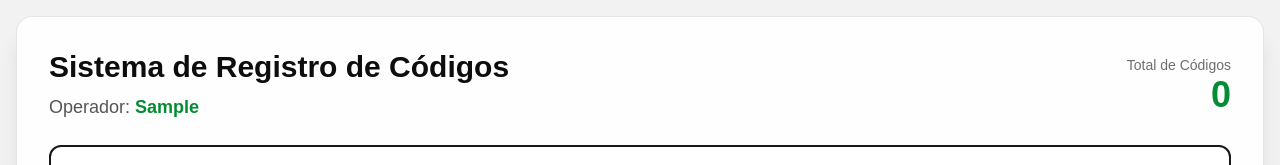
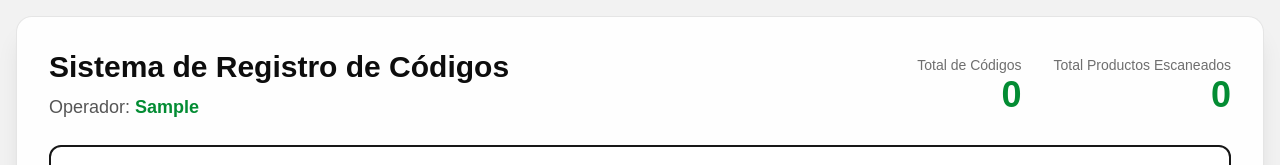
Before and after one commit to cittapet-git/database-code, a Next.js app: page / in a window 1280 px wide. Both pictures are taken after typing "Sample" into the empty fields and a click on the button "Comenzar Carga". Shown: the top 165 px of the page. Built offline with nearby package versions, Linux system fonts and the light colour scheme; no server answers.

Commit message:
daniel te ODIO

```diff
--- a/src/app/components/BarcodeScanner.tsx
+++ b/src/app/components/BarcodeScanner.tsx
@@ -35,6 +35,9 @@ export default function BarcodeScanner({ userName }: BarcodeScannerProps) {
   const [errorMessage, setErrorMessage] = useState<string>("");
   const inputRef = useRef<HTMLInputElement>(null);
   const lastScannedRef = useRef<{ barcode: string; time: number } | null>(null);
+
+  // Calcular total de productos escaneados
+  const totalProductsScanned = allBarcodeRecords.reduce((sum, item) => sum + item.quantity, 0);
 
   const playErrorSound = () => {
     const audioContext = new (window.AudioContext ||
@@ -300,12 +303,24 @@ export default function BarcodeScanner({ userName }: BarcodeScannerProps) {
             </p>
           </div>
           <div className="text-right">
+            <div className="flex space-x-8">
+              <div>
                 <p className="text-sm text-[#0D0D0D]/60 font-medium">
                   Total de Códigos
                 </p>
                 <p className="text-4xl font-bold text-[#038C33]">
                   {Object.keys(scannedBarcodes).length}
                 </p>
+              </div>
+              <div>
+                <p className="text-sm text-[#0D0D0D]/60 font-medium">
+                  Total Productos Escaneados
+                </p>
+                <p className="text-4xl font-bold text-[#038C33]">
+                  {totalProductsScanned}
+                </p>
+              </div>
+            </div>
           </div>
         </div>
 
@@ -370,7 +385,7 @@ export default function BarcodeScanner({ userName }: BarcodeScannerProps) {
             </div>
           </div>
 
-          <div className="space-y-3 max-h-[600px] overflow-y-auto">
+          <div className="space-y-3 h-full">
             {isLoadingRecords ? (
               <div className="text-center py-12">
                 <div className="w-8 h-8 border-2 border-[#038C33]/30 border-t-[#038C33] rounded-full animate-spin mx-auto mb-4"></div>
```
Lines whose indentation alone changed are shown as unchanged.
